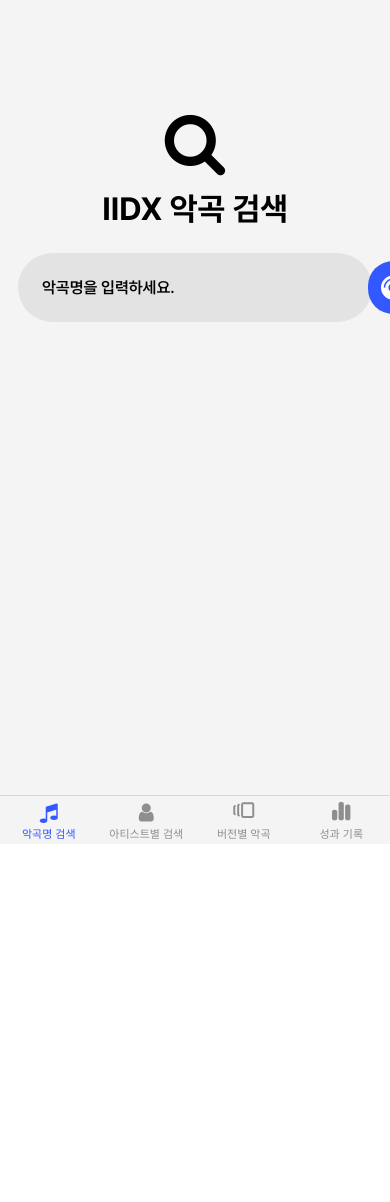
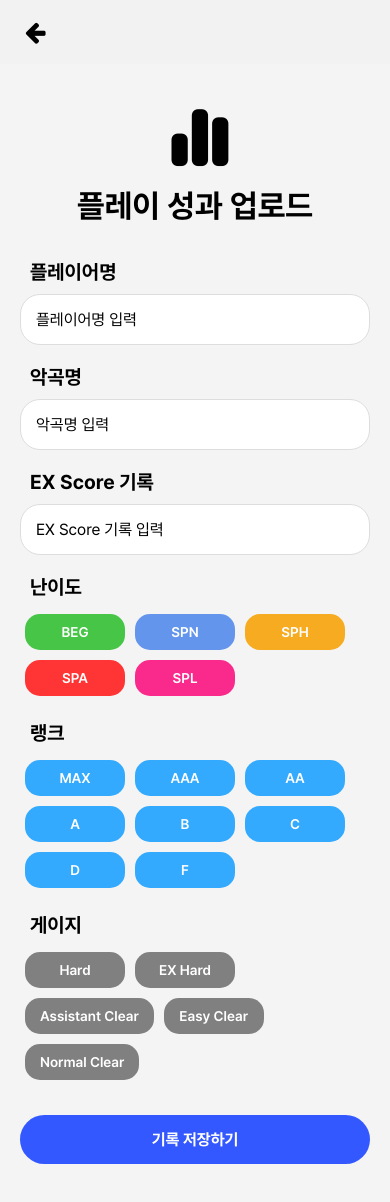
Before and after one commit to 4rNe5/IIDBX_RN, a React Native app: screen /ScoreUpload in a window 390 px wide. Shown: the top 1202 px of the page. Before the commit the page ends 844 px from the top, so only its background shows below. Built offline with nearby package versions, Linux system fonts and the light colour scheme.

Commit message:
[SemiFin] Finish ScoreUploadView & Semi-Comp Logic.

```diff
--- a/navigation/ScoreStack.tsx
+++ b/navigation/ScoreStack.tsx
@@ -3,7 +3,7 @@
 
 import { fontLists } from '../assets/fonts/fontLists';
 import { useFonts } from "expo-font";
-import { Text } from "react-native"
+import { Text } from "react-native";
 
 import ScoreView from "../screens/ScoreView";
 import ScoreUpload from "../screens/ScoreUpload";
@@ -20,7 +20,7 @@
   if (!fontsLoaded) {
     return <Text> 정보 로딩중... </Text>;
   }
-  // @ts-ignore
+
   return (
     <NavigationContainer>
       <Stack.Navigator initialRouteName="ScoreView">
--- a/navigation/index.tsx
+++ b/navigation/index.tsx
@@ -5,11 +5,15 @@
 import { fontLists } from '../assets/fonts/fontLists';
 import { useFonts } from "expo-font";
 import DevLoadingView from "expo/build/environment/DevLoadingView";
-import { Text } from "react-native";
+import { Text, TouchableOpacity } from "react-native";
+import ScoreView from "../screens/ScoreView";
+import ScoreUpload from "../screens/ScoreUpload";
+import { FontAwesome } from '@expo/vector-icons';
 
 export type RootStackParamList = {
   TabNavigator: undefined;
-  Modal: undefined;
+  ScoreView: undefined;
+  ScoreUpload: undefined;
 };
 
 const Stack = createStackNavigator<RootStackParamList>();
@@ -28,6 +32,29 @@
           component={TabNavigator}
           options={{ headerShown: false }}
         />
+        <Stack.Screen
+          name="ScoreView"
+          component={ScoreView}
+          options={{ headerShown: false }}
+        />
+        <Stack.Screen
+          name="ScoreUpload"
+          component={ScoreUpload}
+          options={({ navigation }) => ({
+            headerLeft: () => (
+              <TouchableOpacity onPress={() => navigation.goBack()} style={{ marginLeft: 25 }}>
+                <FontAwesome name="arrow-left" size={24} color="black" />
+              </TouchableOpacity>
+            ),
+            headerTitle: '', // 화면 이름을 표시하지 않음
+            headerStyle: {
+              backgroundColor: 'transparent', // 헤더 배경을 투명하게 설정
+              elevation: 0, // Android
+              shadowOpacity: 0, // iOS
+              borderBottomWidth: 0, // 헤더 하단 경계선 제거
+            },
+          })}
+        />
       </Stack.Navigator>
     </NavigationContainer>
   );
--- a/screens/ScoreUpload.tsx
+++ b/screens/ScoreUpload.tsx
@@ -1,28 +1,130 @@
 import React, { useState } from "react";
-import { Text, ScrollView, StyleSheet, TouchableOpacity, View } from "react-native";
-import { FontAwesome, FontAwesome6 } from '@expo/vector-icons';
+import { ScrollView, StyleSheet, TextInput, View, Text, TouchableOpacity } from "react-native";
+import { FontAwesome6 } from '@expo/vector-icons';
 import PretendardText from "../components/PretendardText";
-import VersionDropDown from "../components/VersionDropDown";
-import { StatusBar } from "expo-status-bar";
-import SongInfoBlock from "../components/SongInfoBlock"
-import axios from 'axios';
 
-export default function ScoreUpload() {
+const ScoreUpload = () => {
+  const [userName, setUserName] = useState('');
+  const [songName, setSongName] = useState('');
+  const [exScore, setExScore] = useState('');
+  const [selectedDifficulty, setSelectedDifficulty] = useState('');
+  const [selectedRank, setSelectedRank] = useState('');
+  const [selectedGauge, setSelectedGauge] = useState('');
 
-  const [value, setValue] = useState(0);
-  const [versionData, setVersionData] = useState([]);
+  const difficulties = ['BEG', 'SPN', 'SPH', 'SPA', 'SPL'];
+  const difficultyColors = ['#46c546', '#6495ed', '#f6ab20', '#ff3434', '#fa298c'];
+  const ranks = ['MAX', 'AAA', 'AA', 'A', 'B', 'C', 'D', 'F'];
+  const gauges = ['Hard', 'EX Hard', 'Assistant Clear', 'Easy Clear', 'Normal Clear'];
+
+  const requestData = {
+    name: songName,
+    username: userName,
+    ex_score: exScore,
+    difficulty: selectedDifficulty,
+    rank: selectedRank,
+    gauge: selectedGauge,
+  };
 
   return (
     <ScrollView style={styles.container}>
       <View style={styles.title_container}>
         <FontAwesome6 style={styles.title_icon} name="chart-simple" size={65} color="black" />
-        <PretendardText style={{marginBottom: 10}} fontsize={32} fontWeight={'Bold'}> 플레이 성과 업로드 </PretendardText>
+        <PretendardText style={{ marginBottom: 10 }} fontsize={32} fontWeight={'Bold'}>플레이 성과 업로드</PretendardText>
       </View>
 
+      <View style={styles.section}>
+        <Text style={styles.sectionTitle}>플레이어명</Text>
+        <TextInput
+          style={styles.input}
+          placeholder="플레이어명 입력"
+          value={userName}
+          onChangeText={setUserName}
+        />
+      </View>
 
+      <View style={styles.section}>
+        <Text style={styles.sectionTitle}>악곡명</Text>
+        <TextInput
+          style={styles.input}
+          placeholder="악곡명 입력"
+          value={songName}
+          onChangeText={setSongName}
+        />
+      </View>
+
+      <View style={styles.section}>
+        <Text style={styles.sectionTitle}>EX Score 기록</Text>
+        <TextInput
+          style={styles.input}
+          placeholder="EX Score 기록 입력"
+          value={exScore}
+          onChangeText={setExScore}
+        />
+      </View>
+
+      <View style={styles.section}>
+        <Text style={styles.sectionTitle}>난이도</Text>
+        <View style={styles.buttonGroup}>
+          {difficulties.map((difficulty, index) => (
+            <TouchableOpacity
+              key={difficulty}
+              style={[
+                styles.difficultyButton,
+                selectedDifficulty === difficulty && styles.selectedButton,
+                { backgroundColor: difficultyColors[index] },
+              ]}
+              onPress={() => setSelectedDifficulty(difficulty)}
+            >
+              <Text style={styles.buttonText}>{difficulty}</Text>
+            </TouchableOpacity>
+          ))}
+        </View>
+      </View>
+
+      <View style={styles.section}>
+        <Text style={styles.sectionTitle}>랭크</Text>
+        <View style={styles.buttonGroup}>
+          {ranks.map((rank) => (
+            <TouchableOpacity
+              key={rank}
+              style={[
+                styles.rankButton,
+                selectedRank === rank && styles.selectedButton,
+              ]}
+              onPress={() => setSelectedRank(rank)}
+            >
+              <Text style={styles.buttonText}>{rank}</Text>
+            </TouchableOpacity>
+          ))}
+        </View>
+      </View>
+
+      <View style={styles.section}>
+        <Text style={styles.sectionTitle}>게이지</Text>
+        <View style={styles.buttonGroup}>
+          {gauges.map((gauge) => (
+            <TouchableOpacity
+              key={gauge}
+              style={[
+                styles.gaugeButton,
+                selectedGauge === gauge && styles.selectedButton,
+              ]}
+              onPress={() => setSelectedGauge(gauge)}
+            >
+              <Text style={styles.buttonText}>{gauge}</Text>
+            </TouchableOpacity>
+          ))}
+        </View>
+      </View>
+
+      <View style={styles.saveButtonContainer}>
+        <TouchableOpacity style={styles.saveButton} onPress={() => console.log(requestData)}>
+          <Text style={styles.saveButtonText}>기록 저장하기</Text>
+        </TouchableOpacity>
+      </View>
     </ScrollView>
   );
-}
+};
 
 const styles = StyleSheet.create({
   container: {
@@ -31,42 +133,90 @@
   },
   title_container: {
     alignItems: 'center',
-    paddingBottom: 8,
-    paddingTop: 110,
+    paddingBottom: 15,
+    paddingTop: 40,
   },
   title_icon: {
     marginLeft: 10,
     paddingBottom: 15,
   },
-  fab: {
-    zIndex: 1,
-    position: 'absolute',
-    width: 56,
-    height: 56,
+  section: {
+    marginHorizontal: 20,
+    marginVertical: 10,
+  },
+  sectionTitle: {
+    fontSize: 20,
+    marginLeft: 10,
+    fontFamily: 'Pretendard-Bold',
+    marginBottom: 10,
+  },
+  input: {
+    backgroundColor: '#ffffff',
+    borderRadius: 20,
+    padding: 15,
+    fontSize: 16,
+    fontFamily: 'Pretendard-Regular',
+    borderWidth: 1,
+    borderColor: '#ddd',
+  },
+  buttonGroup: {
+    flexDirection: 'row',
+    flexWrap: 'wrap',
+  },
+  difficultyButton: {
+    borderRadius: 15,
+    paddingVertical: 10,
+    paddingHorizontal: 15,
+    margin: 5,
     alignItems: 'center',
     justifyContent: 'center',
-    right: 20,
-    bottom: 10,
-    backgroundColor: '#03A9F4',
-    borderRadius: 30,
-    elevation: 8,
+    minWidth: 100, // Adjust as needed
   },
-  addButton: {
-    flexDirection: 'row',
+  rankButton: {
+    backgroundColor: '#34aaff',
+    borderRadius: 15,
+    paddingVertical: 10,
+    paddingHorizontal: 15,
+    margin: 5,
     alignItems: 'center',
-    backgroundColor: '#3458ff',
+    justifyContent: 'center',
+    minWidth: 100, // Adjust as needed
+  },
+  gaugeButton: {
+    backgroundColor: 'gray',
+    borderRadius: 15,
     paddingVertical: 10,
-    paddingHorizontal: 75,
-    borderRadius: 10,
-    marginTop: 10,
-    alignSelf: 'center',
+    paddingHorizontal: 15,
+    margin: 5,
+    alignItems: 'center',
+    justifyContent: 'center',
+    minWidth: 100, // Adjust as needed
   },
-  addButtonIcon: {
-    marginRight: 10,
+  selectedButton: {
+    borderWidth: 2,
+    borderColor: '#ff9900',
   },
-  addButtonText: {
-    color: 'white',
-    fontSize: 16,
+  buttonText: {
+    color: '#ffffff',
+    fontSize: 14,
     fontFamily: 'Pretendard-SemiBold',
   },
+  saveButtonContainer: {
+    marginHorizontal: 20,
+    marginVertical: 20,
+    paddingBottom: 35,
+  },
+  saveButton: {
+    backgroundColor: '#3458ff',
+    borderRadius: 25,
+    paddingVertical: 15,
+    alignItems: 'center',
+  },
+  saveButtonText: {
+    color: '#ffffff',
+    fontSize: 16,
+    fontFamily: 'Pretendard-Bold',
+  },
 });
+
+export default ScoreUpload;
--- a/screens/ScoreView.tsx
+++ b/screens/ScoreView.tsx
@@ -2,13 +2,12 @@
 import { Text, ScrollView, StyleSheet, TouchableOpacity, View } from "react-native";
 import { FontAwesome, FontAwesome6 } from '@expo/vector-icons';
 import PretendardText from "../components/PretendardText";
-import { StatusBar } from "expo-status-bar";
-import axios from 'axios';
-import { Link, useNavigation } from '@react-navigation/native';
+import { useNavigation } from '@react-navigation/native';
 import { StackNavigationProp } from '@react-navigation/stack';
 import { ScoreStackParamList } from "../navigation/ScoreStack";
+import { RootStackParamList } from "../navigation";
 
-type ScreenNavigationProps = StackNavigationProp<ScoreStackParamList, 'ScoreView'>;
+type ScreenNavigationProps = StackNavigationProp<RootStackParamList, 'ScoreView'>;
 
 export default function ScoreView() {
 
@@ -46,19 +45,6 @@
     marginLeft: 10,
     paddingBottom: 15,
   },
-  fab: {
-    zIndex: 1,
-    position: 'absolute',
-    width: 56,
-    height: 56,
-    alignItems: 'center',
-    justifyContent: 'center',
-    right: 20,
-    bottom: 10,
-    backgroundColor: '#03A9F4',
-    borderRadius: 30,
-    elevation: 8,
-  },
   addButton: {
     flexDirection: 'row',
     alignItems: 'center',
```
